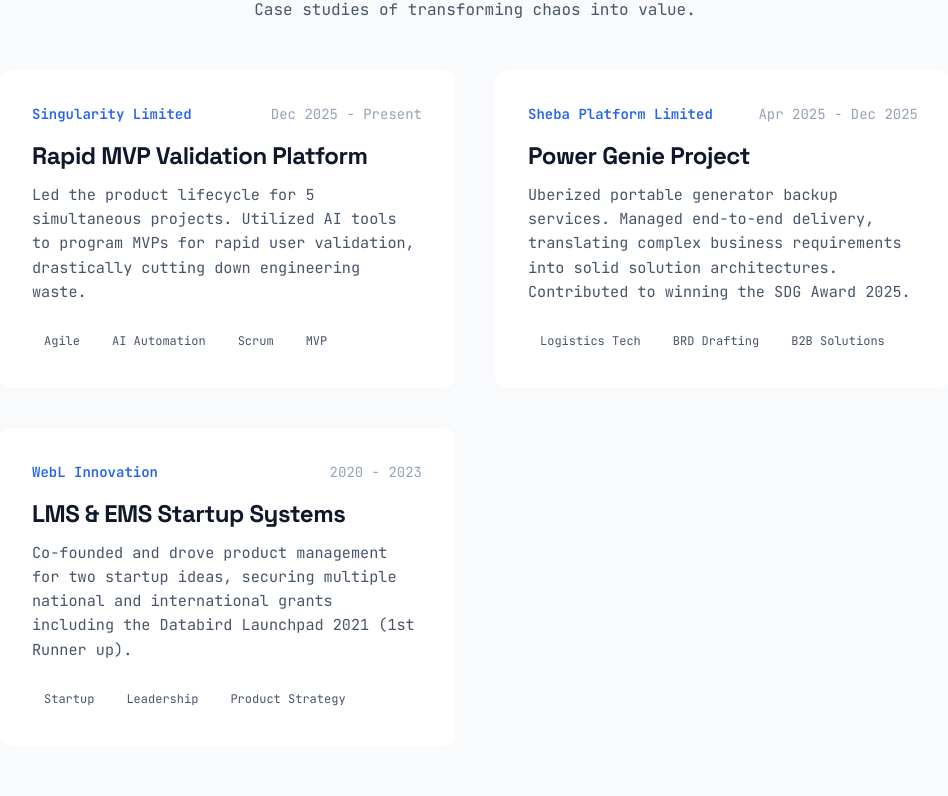
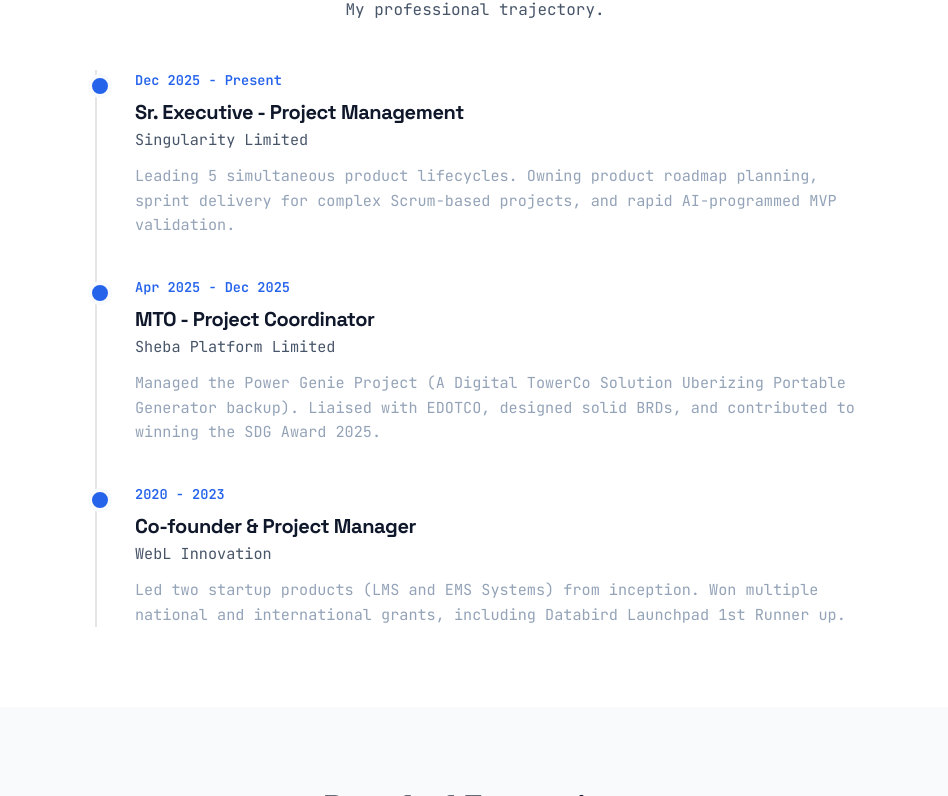
Before and after one commit to SFOcean/master-site-v1.0, a plain HTML site: page index.html in a window 1280 px wide. Shown: the part 749-1545 px from the top of the page, without its empty margins (165-1113 px from the left). Drawn offline with Linux system fonts and the light colour scheme.

Commit message:
feat: Added Roadmap, removed minor badge, added Resume btn and Case Studies page (v1.4.0)

```diff
--- a/css/style.css
+++ b/css/style.css
@@ -337,6 +337,76 @@ a {
     color: var(--text-primary);
 }
 
+/* Roadmap / Timeline Section */
+.roadmap {
+    padding: var(--section-pad);
+    background-color: var(--bg-secondary);
+}
+
+.timeline-container {
+    position: relative;
+    max-width: 800px;
+    margin: 0 auto;
+}
+
+.timeline-container::after {
+    content: '';
+    position: absolute;
+    width: 2px;
+    background-color: var(--border-color);
+    top: 0;
+    bottom: 0;
+    left: 20px;
+}
+
+.timeline-item {
+    position: relative;
+    padding-left: 60px;
+    padding-bottom: 40px;
+}
+
+.timeline-item:last-child {
+    padding-bottom: 0;
+}
+
+.timeline-item::after {
+    content: '';
+    position: absolute;
+    width: 16px;
+    height: 16px;
+    background-color: var(--accent);
+    border: 4px solid var(--bg-primary);
+    border-radius: 50%;
+    top: 4px;
+    left: 13px;
+    z-index: 1;
+}
+
+.timeline-date {
+    font-size: 0.85rem;
+    color: var(--accent);
+    margin-bottom: 8px;
+    font-weight: 600;
+}
+
+.timeline-title {
+    font-size: 1.25rem;
+    margin-bottom: 4px;
+    color: var(--text-primary);
+}
+
+.timeline-company {
+    font-size: 0.95rem;
+    color: var(--text-secondary);
+    margin-bottom: 12px;
+}
+
+.timeline-desc {
+    color: var(--text-muted);
+    font-size: 0.95rem;
+    line-height: 1.6;
+}
+
 /* Projects Section */
 .projects {
     padding: var(--section-pad);
--- a/index.html
+++ b/index.html
@@ -23,6 +23,7 @@
             <a href="#" class="logo">Shahriar Ferdous.</a>
             <nav class="nav">
                 <a href="#about">About</a>
+                <a href="#roadmap">Experience</a>
                 <a href="#projects">Case Studies</a>
                 <a href="#insights">Insights</a>
                 <button id="theme-toggle" class="theme-btn" aria-label="Toggle theme">
@@ -60,7 +61,6 @@
                     <div class="hero-image-wrapper">
                         <img src="assets/profile.jpg" alt="Shahriar Ferdous - Product Manager" class="profile-img">
                         <div class="hero-badges">
-                            <span class="badge">Mechatronics Engineer</span>
                             <span class="badge">&lt;Product Manager /&gt;</span>
                         </div>
                     </div>
@@ -74,8 +74,22 @@
                         <div class="hero-actions">
                             <a href="#projects" class="btn btn-primary">Run Case_Studies</a>
                             <a href="#contact" class="btn btn-secondary">Initialize Contact</a>
+                            <a href="#" class="btn btn-secondary">Download_Resume</a>
                         </div>
                     </div>
+                </div>
+            </div>
+        </section>
+
+        <!-- Experience Roadmap -->
+        <section class="roadmap" id="roadmap">
+            <div class="container">
+                <div class="section-header">
+                    <h2>Product Roadmap <span class="highlight">(Experience)</span></h2>
+                    <p>My professional trajectory.</p>
+                </div>
+                <div class="timeline-container" id="timeline-container">
+                    <!-- Timeline injected here -->
                 </div>
             </div>
         </section>
@@ -89,6 +103,9 @@
                 </div>
                 <div class="projects-grid" id="projects-container">
                     <!-- Projects will be injected here by app.js -->
+                </div>
+                <div style="text-align: center; margin-top: 48px;">
+                    <a href="case-studies.html" class="btn btn-secondary">View All Case Studies</a>
                 </div>
             </div>
         </section>
--- a/js/app.js
+++ b/js/app.js
@@ -3,7 +3,12 @@ import { portfolioData } from './data.js';
 
 document.addEventListener('DOMContentLoaded', () => {
     initThemeToggle();
-    renderProjects();
+    renderRoadmap();
+
+    // Check if we are on the main page or case-studies page
+    const isMainPage = document.getElementById('roadmap') !== null;
+    renderProjects(isMainPage);
+
     renderCredentials();
 });
 
@@ -17,6 +22,7 @@ function initThemeToggle() {
     document.documentElement.setAttribute('data-theme', savedTheme);
     updateIcons(savedTheme);
 
+    if (themeBtn) {
         themeBtn.addEventListener('click', () => {
             const currentTheme = document.documentElement.getAttribute('data-theme');
             const newTheme = currentTheme === 'light' ? 'dark' : 'light';
@@ -25,8 +31,10 @@ function initThemeToggle() {
             localStorage.setItem('portfolio-theme', newTheme);
             updateIcons(newTheme);
         });
+    }
 
     function updateIcons(theme) {
+        if (!sunIcon || !moonIcon) return;
         if (theme === 'dark') {
             sunIcon.style.display = 'block';
             moonIcon.style.display = 'none';
@@ -37,11 +45,32 @@ function initThemeToggle() {
     }
 }
 
-function renderProjects() {
+function renderRoadmap() {
+    const container = document.getElementById('timeline-container');
+    if (!container) return;
+
+    const html = portfolioData.experience.map(exp => `
+        <div class="timeline-item">
+            <div class="timeline-date">${exp.duration}</div>
+            <h3 class="timeline-title">${exp.role}</h3>
+            <div class="timeline-company">${exp.company}</div>
+            <p class="timeline-desc">${exp.description}</p>
+        </div>
+    `).join('');
+
+    container.innerHTML = html;
+}
+
+function renderProjects(featuredOnly = false) {
     const container = document.getElementById('projects-container');
     if (!container) return;
 
-    const html = portfolioData.projects.map(project => `
+    let projects = portfolioData.projects;
+    if (featuredOnly) {
+        projects = projects.filter(p => p.featured);
+    }
+
+    const html = projects.map(project => `
         <article class="project-card">
             <div class="project-meta">
                 <span class="company">${project.company}</span>
--- a/js/data.js
+++ b/js/data.js
@@ -1,30 +1,57 @@
 // data.js - The Pseudo-CMS for Portfolio Data
 
 export const portfolioData = {
-    projects: [
+    experience: [
         {
             id: 1,
-            title: "Rapid MVP Validation Platform",
+            role: "Sr. Executive - Project Management",
             company: "Singularity Limited",
             duration: "Dec 2025 - Present",
-            description: "Led the product lifecycle for 5 simultaneous projects. Utilized AI tools to program MVPs for rapid user validation, drastically cutting down engineering waste.",
-            tags: ["Agile", "AI Automation", "Scrum", "MVP"]
+            description: "Leading 5 simultaneous product lifecycles. Owning product roadmap planning, sprint delivery for complex Scrum-based projects, and rapid AI-programmed MVP validation."
         },
         {
             id: 2,
-            title: "Power Genie Project",
+            role: "MTO - Project Coordinator",
             company: "Sheba Platform Limited",
             duration: "Apr 2025 - Dec 2025",
-            description: "Uberized portable generator backup services. Managed end-to-end delivery, translating complex business requirements into solid solution architectures. Contributed to winning the SDG Award 2025.",
-            tags: ["Logistics Tech", "BRD Drafting", "B2B Solutions"]
+            description: "Managed the Power Genie Project (A Digital TowerCo Solution Uberizing Portable Generator backup). Liaised with EDOTCO, designed solid BRDs, and contributed to winning the SDG Award 2025."
         },
         {
             id: 3,
-            title: "LMS & EMS Startup Systems",
+            role: "Co-founder & Project Manager",
             company: "WebL Innovation",
             duration: "2020 - 2023",
-            description: "Co-founded and drove product management for two startup ideas, securing multiple national and international grants including the Databird Launchpad 2021 (1st Runner up).",
-            tags: ["Startup", "Leadership", "Product Strategy"]
+            description: "Led two startup products (LMS and EMS Systems) from inception. Won multiple national and international grants, including Databird Launchpad 1st Runner up."
+        }
+    ],
+
+    projects: [
+        {
+            id: 'power-genie',
+            title: "Power Genie Platform",
+            company: "Sheba Platform x EDOTCO",
+            duration: "2025",
+            description: "A comprehensive B2B solution 'uberizing' portable generator backups for TowerCo operations. I designed the solution architecture, managed the execution phase, and drafted the core Business Requirement Documents connecting API logic with hardware logistics.",
+            tags: ["Hardware+Software", "B2B", "Logistics MVP"],
+            featured: true
+        },
+        {
+            id: 'ai-mvp',
+            title: "Automated MVP Framework",
+            company: "Singularity Limited",
+            duration: "2026",
+            description: "A system built to cut down validation engineering hours by 60% through rapidly deploying AI-programmed micro-services for user testing before building full-stack applications.",
+            tags: ["Process Engineering", "AI", "Agile"],
+            featured: true
+        },
+        {
+            id: 'lms-startup',
+            title: "Scalable LMS Architecture",
+            company: "WebL Innovation",
+            duration: "2022",
+            description: "Led the product sprint for a lightweight Learning Management System targeted at emerging markets. Ensured minimal bandwidth requirements during architecture planning.",
+            tags: ["EdTech", "Startup", "MVP"],
+            featured: false
         }
     ],
 
```
Also changed, not shown: case-studies.html (added, +84 -0 lines). Lines whose indentation alone changed are shown as unchanged.
